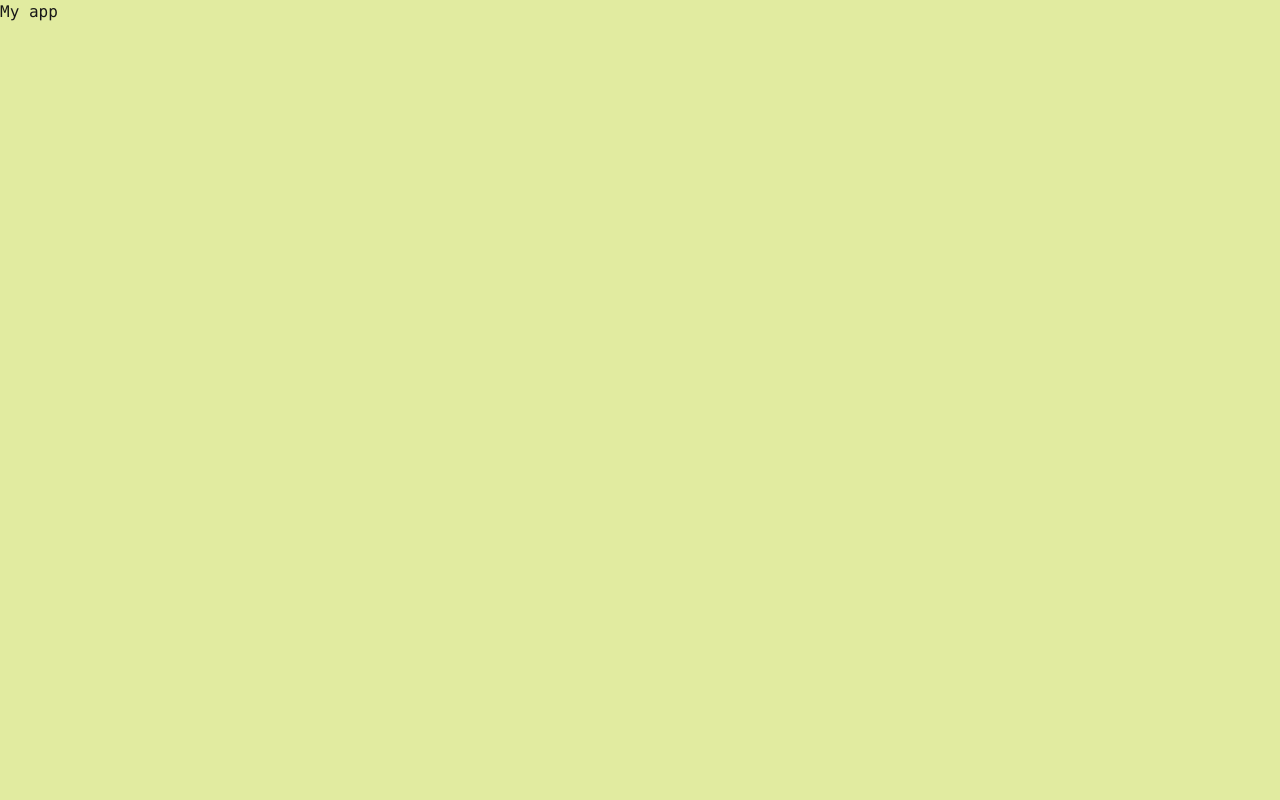
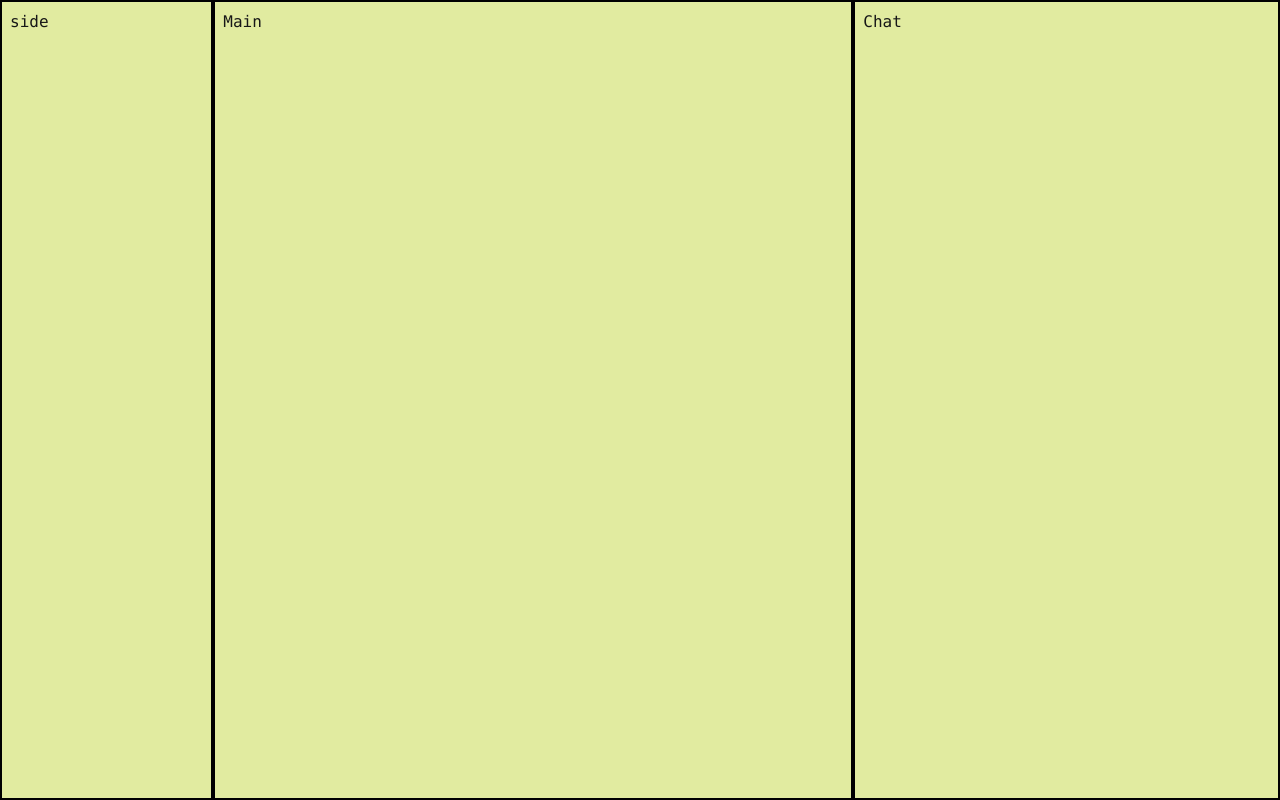
Before and after one commit to aajinn/redsoup, a Next.js app: page / in a window 1280 px wide. Built offline with nearby package versions, Linux system fonts and the light colour scheme.

Commit message:
layout setup

```diff
--- a/app/page.tsx
+++ b/app/page.tsx
@@ -1,11 +1,14 @@
-import Image from "next/image";
+import Extra from "@/components/Chat";
+import Main from "@/components/Main";
+import Side from "@/components/Side";
+
 
 export default function Home() {
   return (
-  <div>
-<h1 className="">
-  My app
-</h1>
+  <div className="flex ">
+<Side/>
+<Main/>
+<Extra/>
   </div>
   );
 }
--- /dev/null
+++ b/components/Chat.tsx
@@ -0,0 +1,9 @@
+import React from 'react'
+
+function Extra() {
+  return (
+    <div  className='border-2 border-black w-1/3 h-svh p-2' >Chat</div>
+  )
+}
+
+export default Extra
--- /dev/null
+++ b/components/Main.tsx
@@ -0,0 +1,9 @@
+import React from 'react'
+
+function Main() {
+  return (
+    <div className='border-2 border-black w-1/2 h-svh p-2' >Main</div>
+  )
+}
+
+export default Main
--- /dev/null
+++ b/components/Side.tsx
@@ -0,0 +1,12 @@
+import React from 'react'
+
+function Side() {
+  return (
+    <div className='border-2 border-black w-1/6 h-svh p-2' >
+
+                side
+    </div>
+  )
+}
+
+export default Side
```
